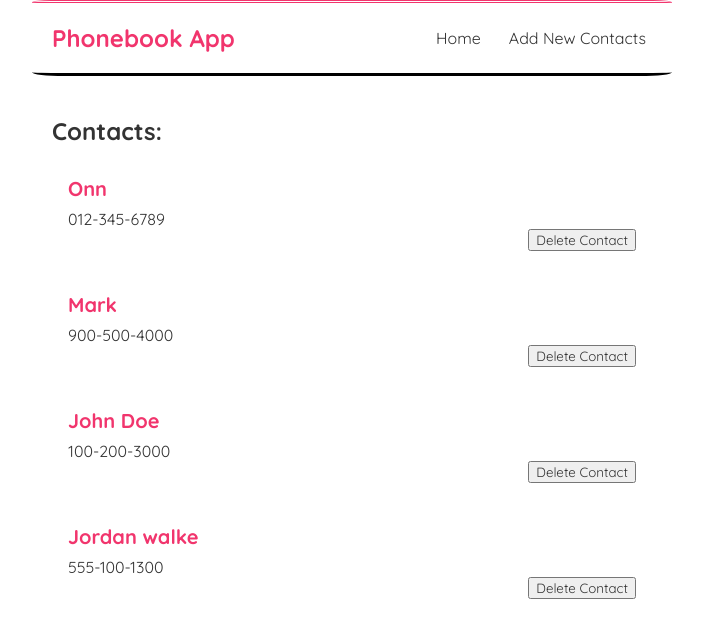
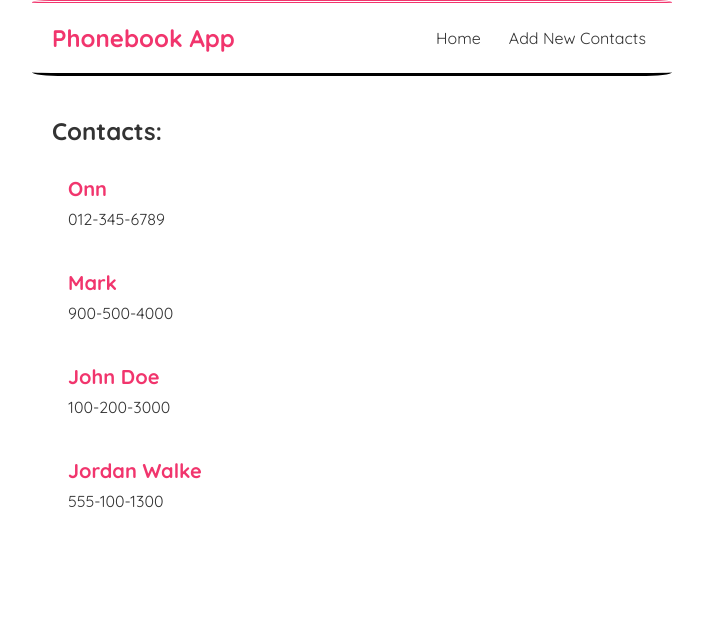
Before and after one commit to LanCheeOnn/phone-book, a React (Create React App) app: page / in a window 1280 px wide. Shown: the top 638 px of the page, without its empty margins (288-991 px from the left). Built offline with nearby package versions, Linux system fonts and the light colour scheme; data requests are answered from the project's data file.

Commit message:
Implemented AbortController for pausing fetching

```diff
--- a/data/db.json
+++ b/data/db.json
@@ -16,7 +16,7 @@
       "id": 3
     },
     {
-      "name": "Jordan walke",
+      "name": "Jordan Walke",
       "phone": "555-100-1300",
       "id": 4
     }
--- a/src/ContactList.js
+++ b/src/ContactList.js
@@ -6,9 +6,9 @@ const ContactList = ({contacts, title, handleDelete}) => {
         <div className="contact-preview" key={contact.id}>
           <h3> {contact.name} </h3>
           <p> {contact.phone} </p>
-          <div className="deleteBtn">
+          {/* <div className="deleteBtn">
             <button onClick={() => handleDelete(contact.id)}>Delete Contact</button>
-          </div>
+          </div> */}
         </div>
       ))}
     </div>
--- a/src/Home.js
+++ b/src/Home.js
@@ -1,15 +1,9 @@
-import { useState, useEffect } from 'react';
 import ContactList from './ContactList';
 import LoadingIcons from 'react-loading-icons'
 import useFetch from './useFetch';
 
 const Home = () => {
   const { data: contacts, isLoading, error } = useFetch('http://localhost:8000/contacts');
-
-  const handleDelete = (id) => {
-    const newContacts = contacts.filter(contact => contact.id !== id);
-    // setContacts(newContacts);
-  }
 
   return (
     <div className="home">
@@ -24,7 +18,7 @@ const Home = () => {
       />
         <p>Loading...</p>
       </div>}
-      {contacts && <ContactList contacts={contacts} title="Contacts:" handleDelete={handleDelete}/>}
+      {contacts && <ContactList contacts={contacts} title="Contacts:"/>}
     </div>
   )
 }
--- a/src/useFetch.js
+++ b/src/useFetch.js
@@ -6,8 +6,11 @@ const useFetch = (url) => {
   const [error, setError] = useState(null);
 
   useEffect(() => {
+    // Stops fetch if not needed.
+    const abortCont = new AbortController();
+
     // Retrieves Data from json
-    fetch(url)
+    fetch(url, {signal: abortCont.signal})
       .then(res => {
         if (!res.ok) {
           throw Error('Could not fetch the data');
@@ -20,9 +23,15 @@ const useFetch = (url) => {
         setError(null);
       })
       .catch(err => {
-        setError(err.message);
-        setIsLoading(false);
+        if (err.name === 'AbortError') {
+          console.log('Fetch Aborted');
+        } else {
+          setError(err.message);
+          setIsLoading(false);
+        }
       })
+
+    return () => abortCont.abort();
   }, [url])
   return {data, isLoading, error}
 }
```
